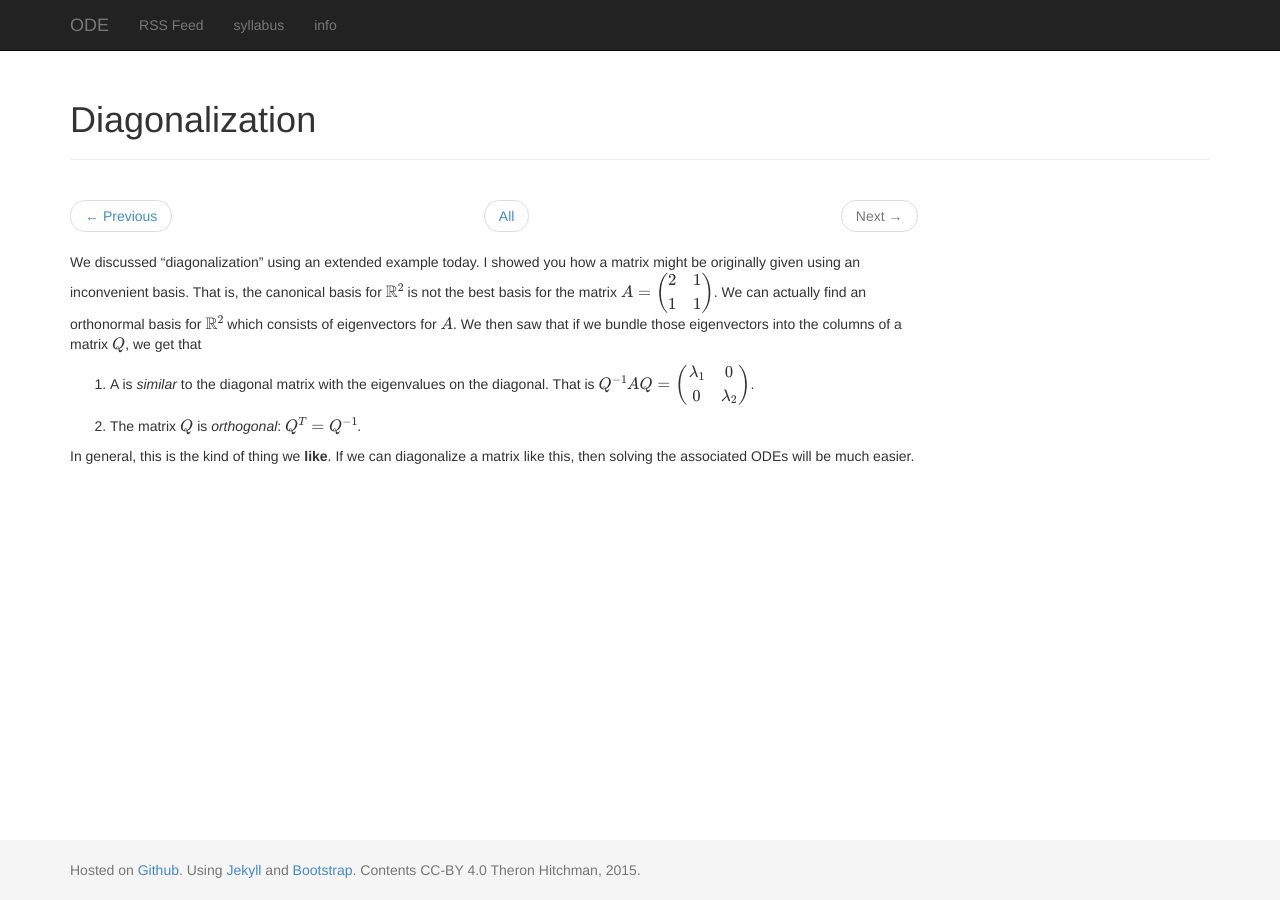
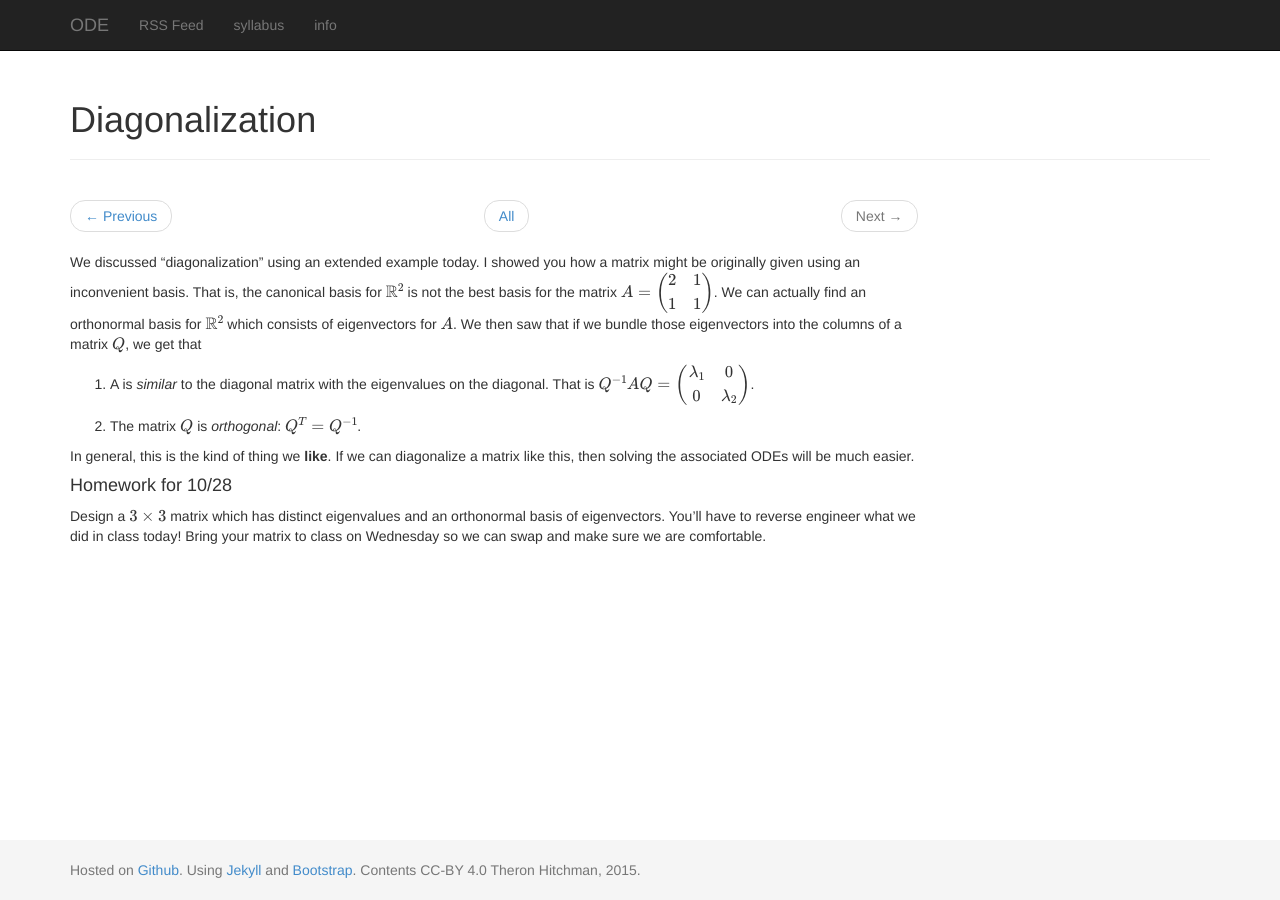
Before and after one commit to theronhitchman/ordinary-differential-equations, a Jekyll site: the page built from _posts/2015-10-26-diagonalization.md, in a window 1280 px wide. Built offline with Jekyll 4.4.1, drawn with Linux system fonts in a browser that asks for light colours; nearby versions of some CDN libraries; formulas are drawn with MathJax 3.

Commit message:
edit post for 10/23 and 26

```diff
--- a/_posts/2015-10-26-diagonalization.md
+++ b/_posts/2015-10-26-diagonalization.md
@@ -18,3 +18,10 @@ is \\(Q^{-1}A Q = \begin{pmatrix}\lambda_1 & 0 \\\\ 0 & \lambda_2 \end{pmatrix}
 
 In general, this is the kind of thing we **like**. If we can diagonalize a matrix
 like this, then solving the associated ODEs will be much easier.
+
+#### Homework for 10/28
+
+Design a \\(3\times 3\\) matrix which has distinct eigenvalues and an orthonormal
+basis of eigenvectors. You'll have to reverse engineer what we did in class today!
+Bring your matrix to class on Wednesday so we can swap and make sure
+we are comfortable.
```
Also changed, not shown: _posts/2015-10-23-tangent.md (+1 -1 lines).
